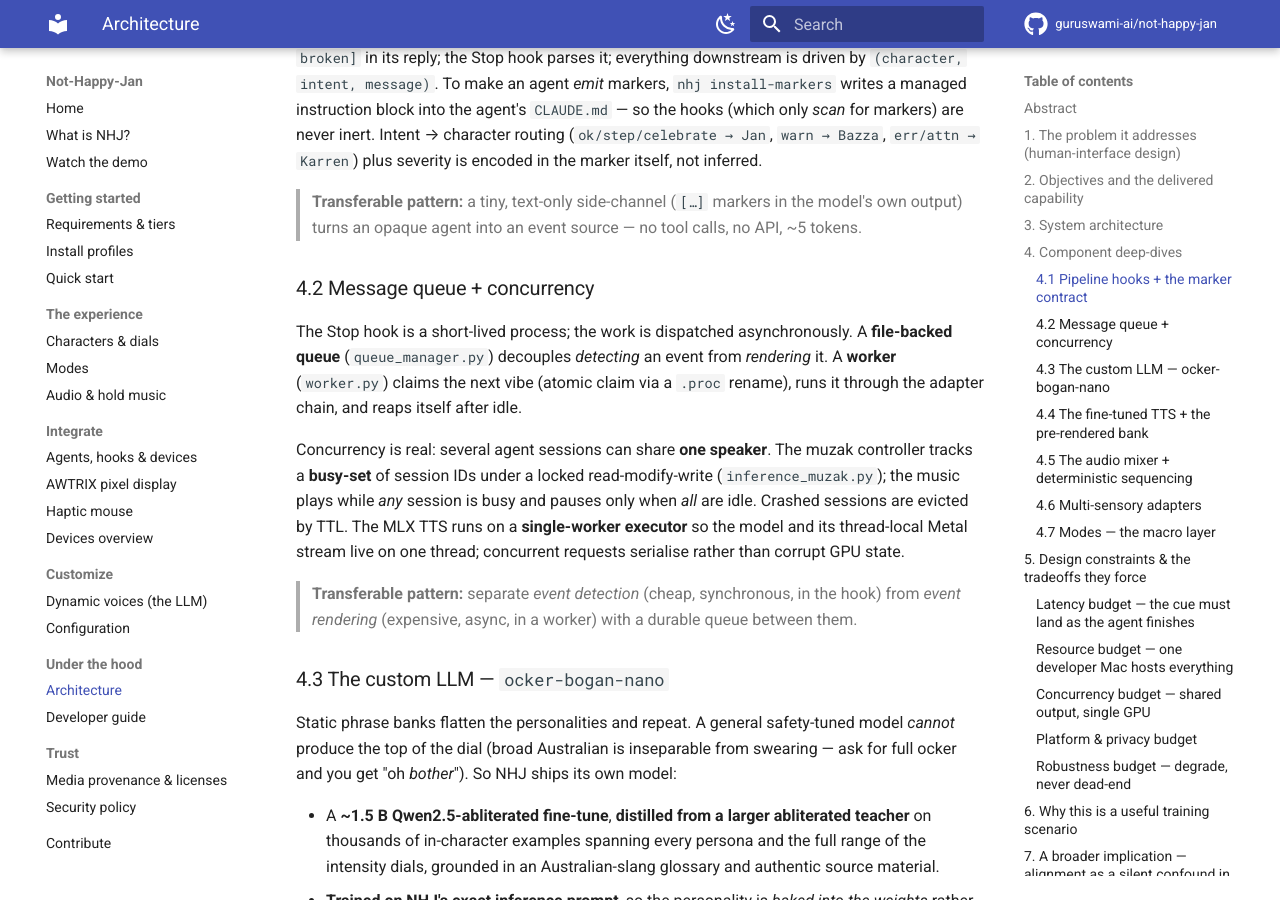
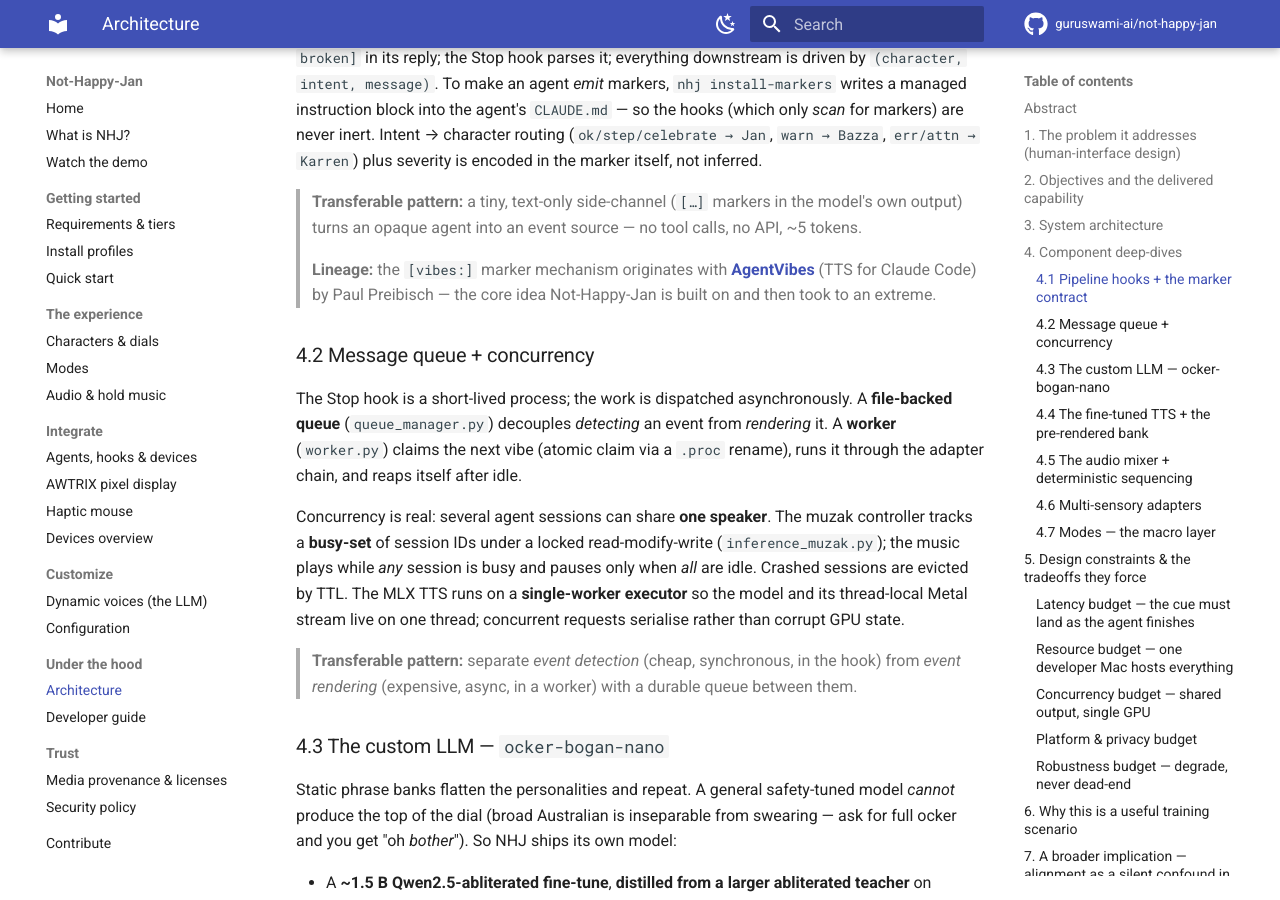
Before and after one commit to guruswami-ai/not-happy-jan, an MkDocs documentation site: the page built from docs/ARCHITECTURE.md, in a window 1280 px wide and 900 px high, scrolled down 3436 px. Built offline with MkDocs 1.6.1 and Material for MkDocs 9.7.7, drawn with Linux system fonts in a browser that asks for light colours; comment, search, counter and statistics services are not loaded.

Commit message:
docs: credit AgentVibes as the originating idea
NHJ's whole [vibes:] marker mechanism and "speak the agent's status" concept come
from AgentVibes (github.com/paulpreibisch/AgentVibes) by Paul Preibisch — an
actively-developed project with its own character system. A prior "post-publish
accuracy" pass had de-named it while removing an unrelated dead repo link; this
restores the attribution.

- README: a one-line lineage note up top + a named, linked credit in Credits
  (framed as NHJ being an over-engineered take on the AgentVibes idea).
- ARCHITECTURE.md: a one-line "Lineage" note in the marker-contract section.

Co-Authored-By: Claude Opus 4.8 (1M context) <noreply@anthropic.com>

```diff
--- a/docs/ARCHITECTURE.md
+++ b/docs/ARCHITECTURE.md
@@ -133,6 +133,10 @@ in the marker itself, not inferred.
 
 > **Transferable pattern:** a tiny, text-only side-channel (`[…]` markers in the model's
 > own output) turns an opaque agent into an event source — no tool calls, no API, ~5 tokens.
+
+> **Lineage:** the `[vibes:]` marker mechanism originates with
+> **[AgentVibes](https://github.com/paulpreibisch/AgentVibes)** (TTS for Claude Code) by Paul
+> Preibisch — the core idea Not-Happy-Jan is built on and then took to an extreme.
 
 ### 4.2 Message queue + concurrency
 
```
Also changed, not shown: README.md (+6 -1 lines).
